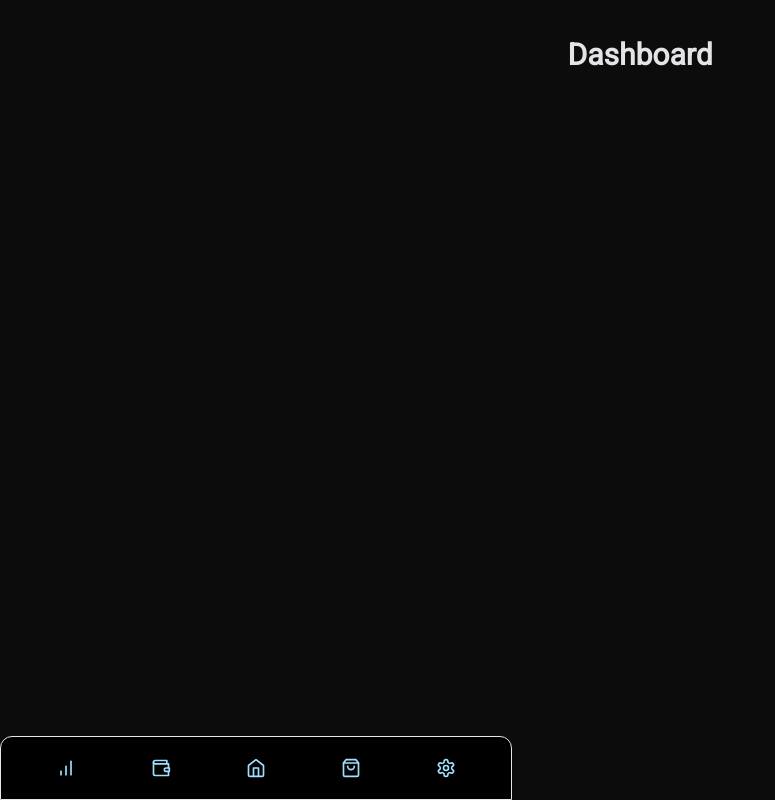
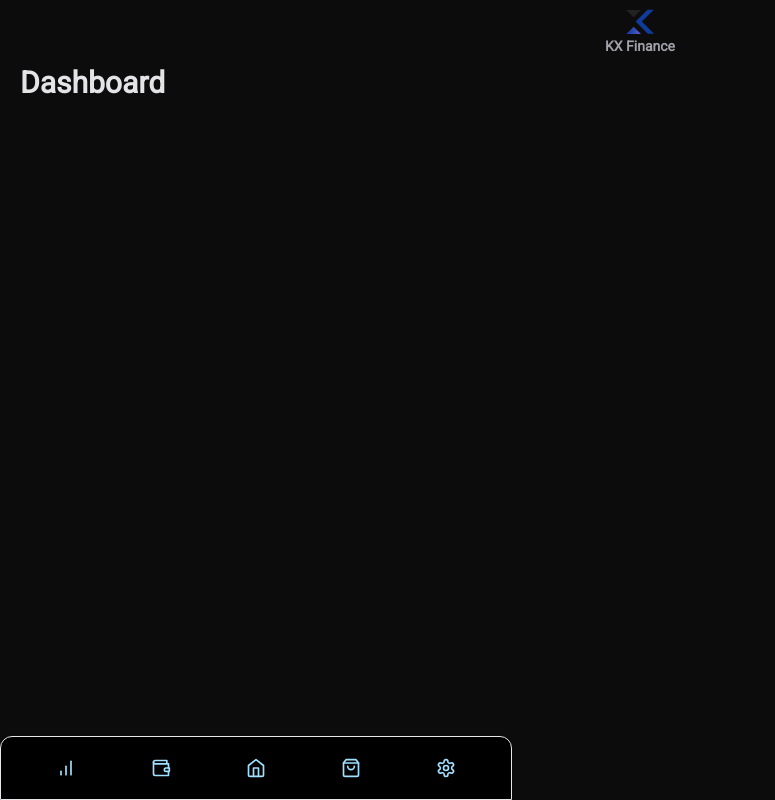
Before and after one commit to JulioAmaral007/KX-Finance, a Next.js app: page / in a window 1280 px wide. Shown: the whole page, without its empty margins (0-775 px from the left). Built offline with nearby package versions, Linux system fonts and the light colour scheme.

Commit message:
feat: update header

```diff
--- /dev/null
+++ b/src/app/components/Header/Logo.tsx
@@ -0,0 +1,11 @@
+import Image from 'next/image'
+
+export function Logo() {
+  return (
+    <strong className="mx-auto flex flex-col items-center text-zinc-400">
+      <Image width={28} height={28} src={'/kira.svg'} alt="Logo" />
+
+      <span className="text-sm">KX Finance</span>
+    </strong>
+  )
+}
--- a/src/app/components/Header/index.tsx
+++ b/src/app/components/Header/index.tsx
@@ -1,11 +1,14 @@
 'use client'
+import { Logo } from './Logo'
+
 interface HeaderProps {
   title: string
 }
 
 export function Header({ title }: HeaderProps) {
   return (
-    <div className="flex h-[93px] w-screen items-center justify-between px-5 lg:w-full">
+    <div className="flex flex-col h-[93px] w-screen items-start justify-between px-5">
+      <Logo />
       <strong className="text-3xl text-zinc-200">{title}</strong>
     </div>
   )
```
Also changed, not shown: src/app/mercado/page.tsx (added).
